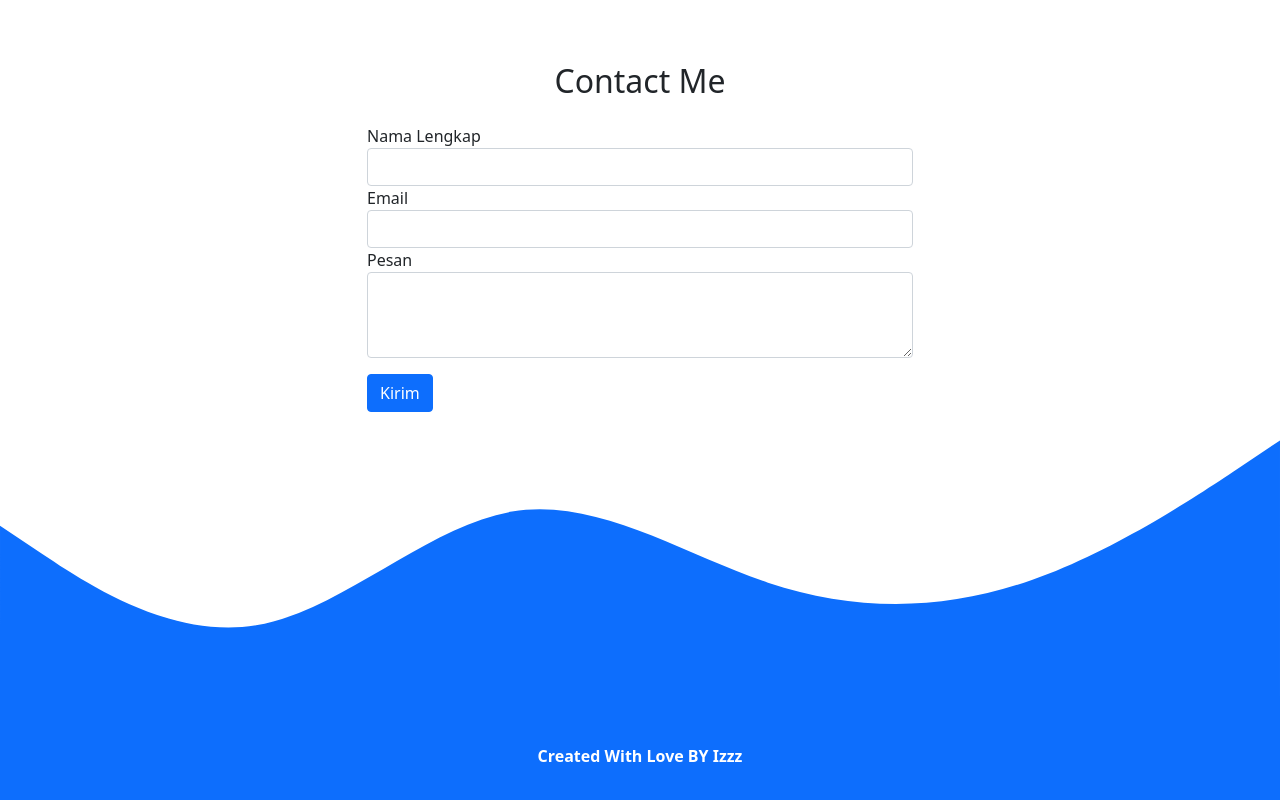
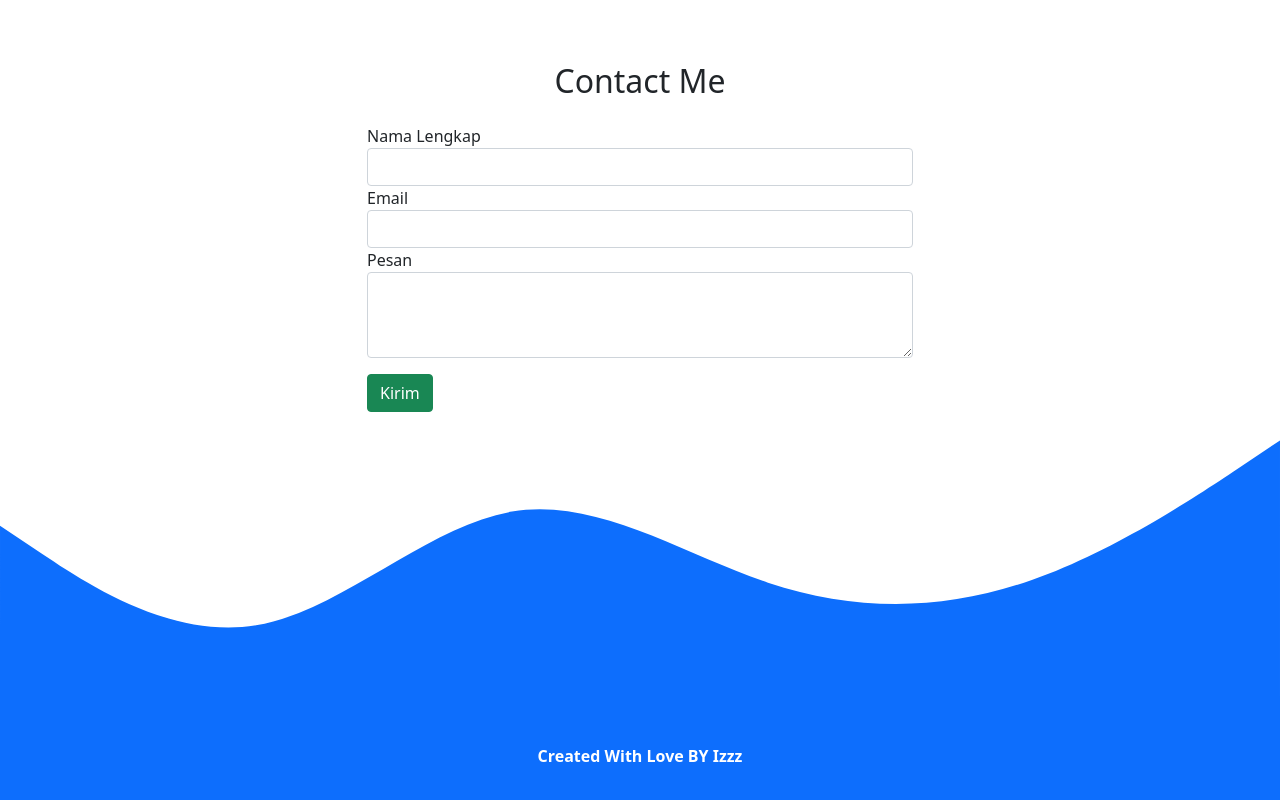
Before and after one commit to izmaputra/izmaput.github.io, a plain HTML site: page index.html in a window 1280 px wide. Shown: the part 2432-3232 px from the top of the page. Drawn offline with nearby package versions, Linux system fonts and the light colour scheme.

Commit message:
mengubah warna tombol menjadi hijau

```diff
--- a/index.html
+++ b/index.html
@@ -40,7 +40,9 @@
         <div class="collapse navbar-collapse" id="navbarNav">
           <ul class="navbar-nav ms-auto">
             <li class="nav-item">
-              <a class="nav-link active" aria-current="page" href="#home">Home</a>
+              <a class="nav-link active" aria-current="page" href="#home"
+                >Home</a
+              >
             </li>
             <li class="nav-item">
               <a class="nav-link" href="#about">About</a>
@@ -240,9 +242,13 @@
               </div>
               <div class="form-group">
                 <label for="pesan">Pesan</label>
-                <textarea class="form-control mb-3" id="pesan" rows="3" ></textarea>
+                <textarea
+                  class="form-control mb-3"
+                  id="pesan"
+                  rows="3"
+                ></textarea>
               </div>
-              <button type="submit" class="btn btn-primary">Kirim</button>
+              <button type="submit" class="btn btn-success">Kirim</button>
             </form>
           </div>
         </div>
```
